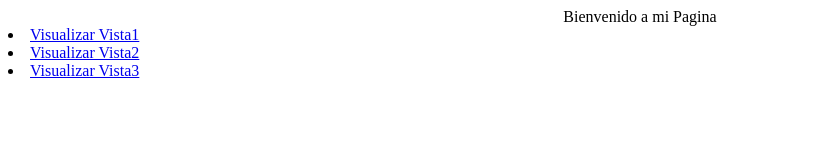
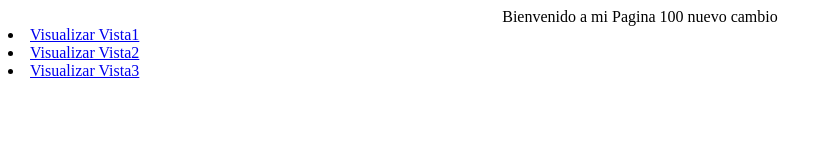
Before and after one commit to AndradeSan/proyectodb, a website: page paginas/index.html in a window 1280 px wide. Shown: the whole page, without its empty margins (0-833 px from the left). Drawn offline with Linux system fonts and the light colour scheme.

Commit message:
agregado 100 nuevo

```diff
--- a/paginas/index.html
+++ b/paginas/index.html
@@ -8,7 +8,7 @@
 
 <title>Time right now is: </title>
 </head>
-<Center><tr>Bienvenido a mi Pagina</tr></Center>
+<Center><tr>Bienvenido a mi Pagina 100 nuevo cambio</tr></Center>
 <li><a href="vista1.html">Visualizar Vista1</a></li>
 <li><a href="vista2.html">Visualizar Vista2</a></li>
 <li><a href="vista3.html">Visualizar Vista3</a></li>
```
